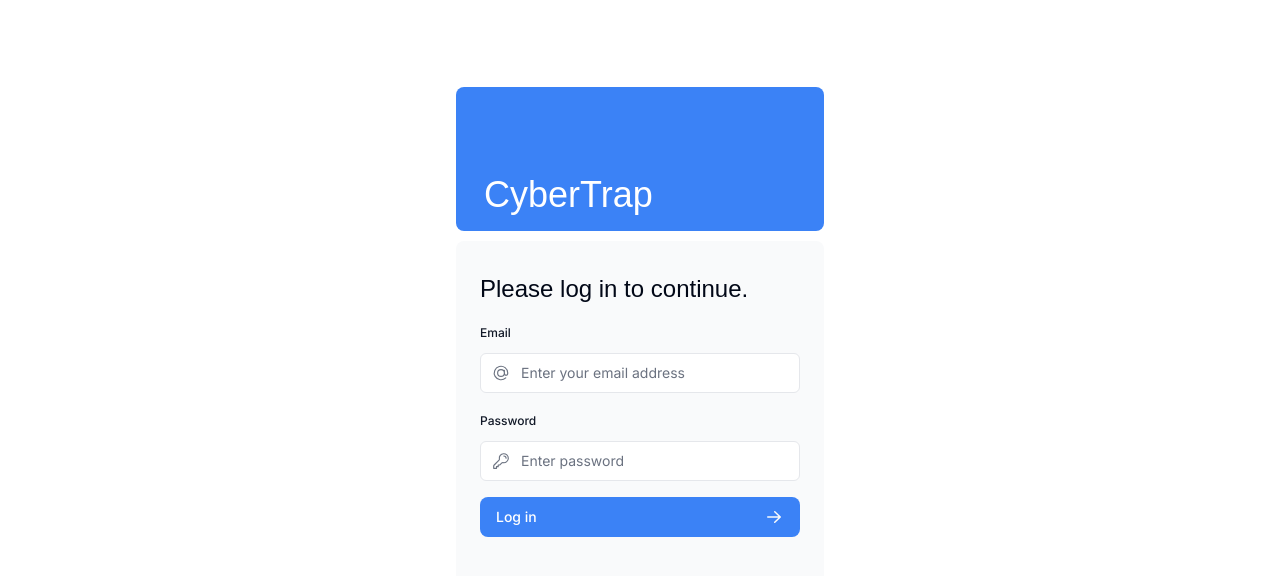
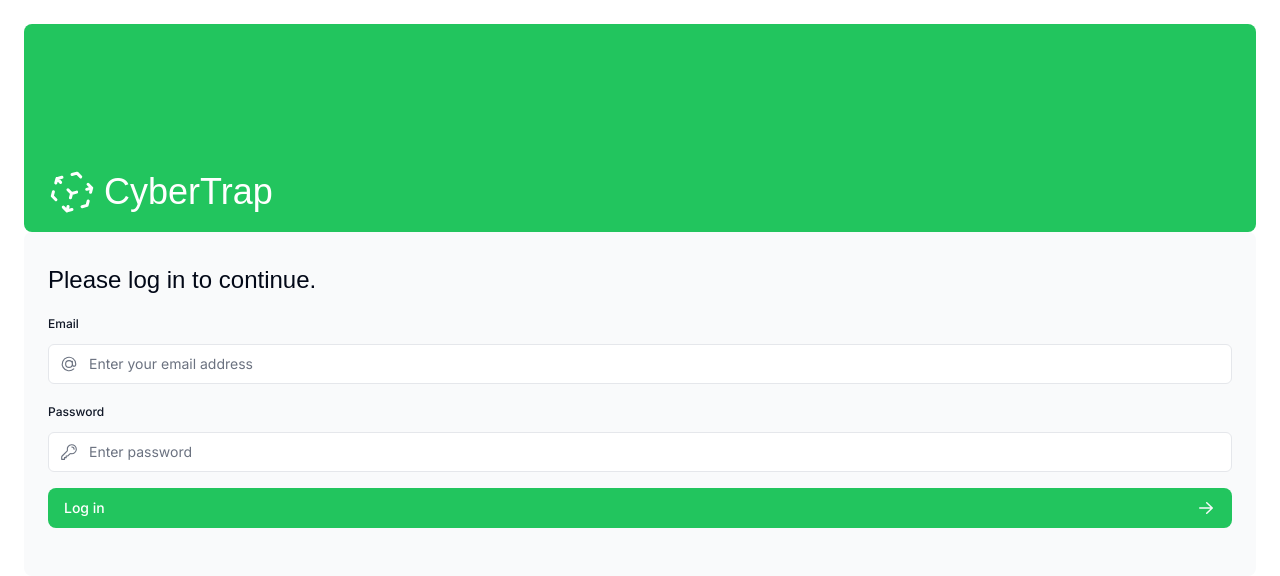
Before and after one commit to shannevie/unofficial_cybertrap, a Next.js app in the folder frontend/: page /login in a window 1280 px wide. Shown: the top 576 px of the page. Built offline with nearby package versions, Linux system fonts and the light colour scheme; a web font is replaced by a local one.

Commit message:
chore: login UI

```diff
--- a/frontend/app/login/page.tsx
+++ b/frontend/app/login/page.tsx
@@ -3,15 +3,47 @@ import LoginForm from '@/app/ui/components/login-form';
 
 export default function LoginPage() {
   return (
-    <main className="flex items-center justify-center md:h-screen">
-      <div className="relative mx-auto flex w-full max-w-[400px] flex-col space-y-2.5 p-4 md:-mt-32">
-        <div className="flex h-20 w-full items-end rounded-lg bg-blue-500 p-3 md:h-36">
-          <div className="w-32 text-white md:w-36">
-            <AcmeLogo />
-          </div>
-        </div>
+    <main className="flex min-h-screen flex-col p-6">
+      <div className="flex h-20 shrink-0 items-end rounded-lg bg-green-500 p-4 md:h-52">
+        <AcmeLogo />
+      </div>
         <LoginForm />
-      </div>
     </main>
   );
 }
+
+// 'use client';
+// // pages/auth/signin.tsx
+// import { signIn } from "next-auth/react";
+// import { useState } from "react";
+
+// export default function SignIn() {
+//   const [email, setEmail] = useState("");
+//   const [password, setPassword] = useState("");
+//   const [error, setError] = useState("");
+
+//   const handleSubmit = async (e) => {
+//     e.preventDefault();
+//     const res = await signIn("credentials", { email, password, redirect: false });
+
+//     if (res?.error) {
+//       setError(res.error);
+//     } else {
+//       window.location.href = "/dashboard";
+//     }
+//   };
+
+//   return (
+//     <div>
+//       <h1>Sign In</h1>
+//       {error && <p style={{ color: "red" }}>{error}</p>}
+//       <form onSubmit={handleSubmit}>
+//         <label>Email</label>
+//         <input type="email" value={email} onChange={(e) => setEmail(e.target.value)} />
+//         <label>Password</label>
+//         <input type="password" value={password} onChange={(e) => setPassword(e.target.value)} />
+//         <button type="submit">Sign In</button>
+//       </form>
+//     </div>
+//   );
+// }
--- a/frontend/app/ui/components/button.tsx
+++ b/frontend/app/ui/components/button.tsx
@@ -9,7 +9,7 @@ export function Button({ children, className, ...rest }: ButtonProps) {
     <button
       {...rest}
       className={clsx(
-        'flex h-10 items-center rounded-lg bg-blue-500 px-4 text-sm font-medium text-white transition-colors hover:bg-blue-400 focus-visible:outline focus-visible:outline-2 focus-visible:outline-offset-2 focus-visible:outline-blue-500 active:bg-blue-600 aria-disabled:cursor-not-allowed aria-disabled:opacity-50',
+        'flex h-10 items-center rounded-lg bg-green-500 px-4 text-sm font-medium text-white transition-colors hover:bg-grey-400 focus-visible:outline focus-visible:outline-2 focus-visible:outline-offset-2 focus-visible:outline-green-500 active:bg-green-600 aria-disabled:cursor-not-allowed aria-disabled:opacity-50',
         className,
       )}
     >
```
